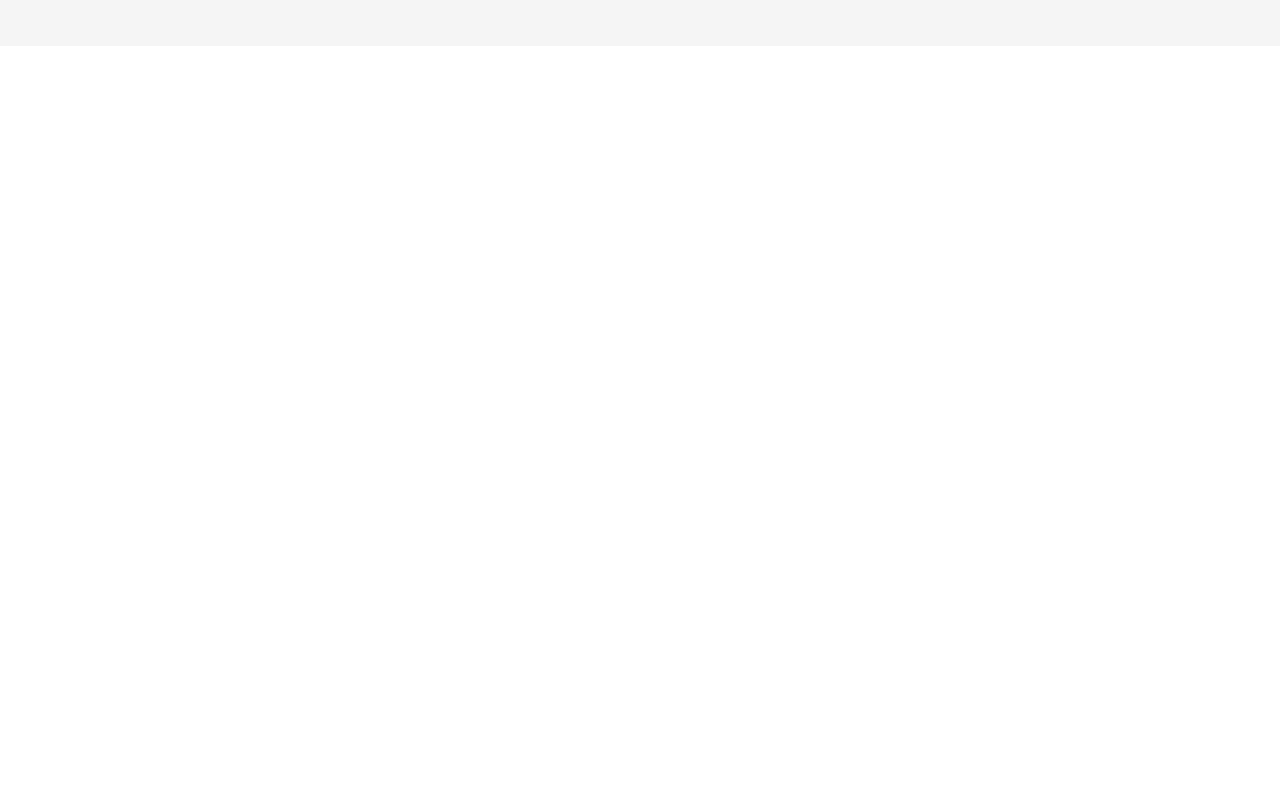
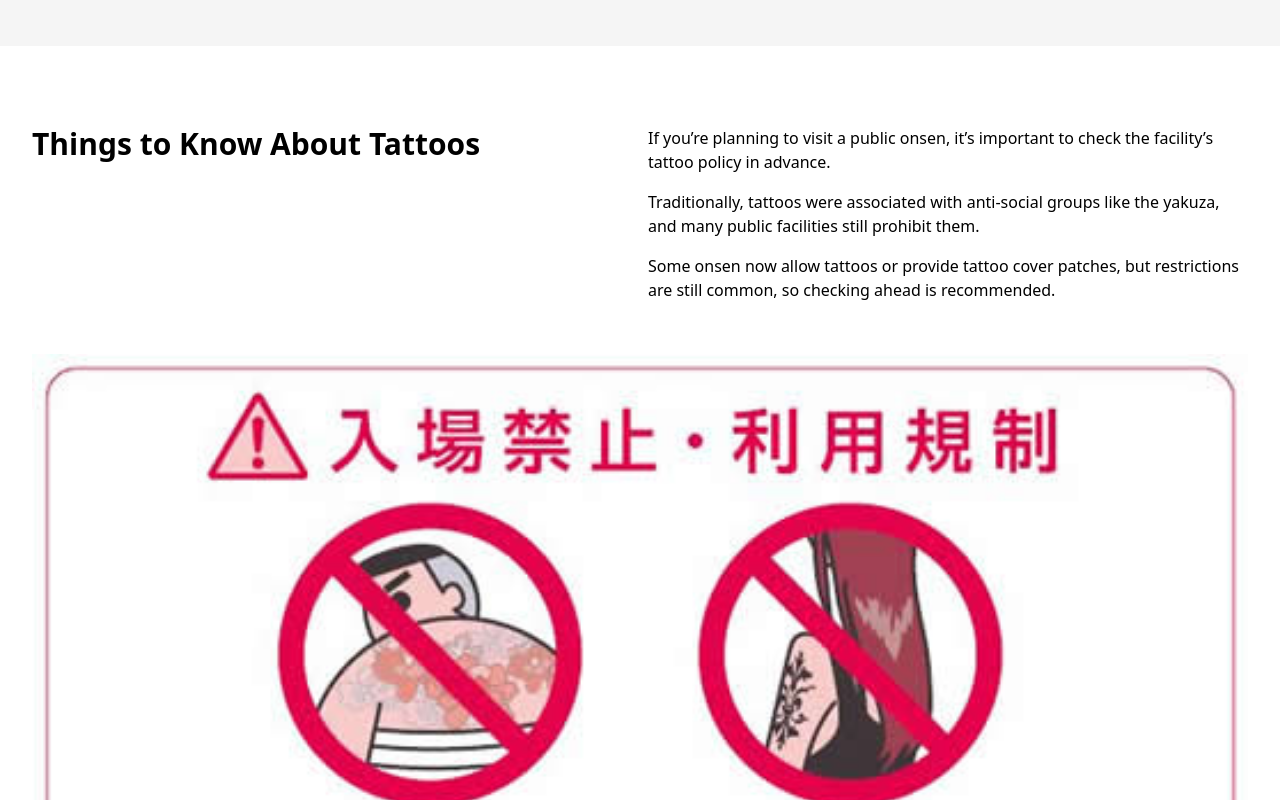
Before and after one commit to elriot/JapanOnsenTour, a React (Vite) app in the folder japan-onsen-tour/: page / in a window 1280 px wide. Shown: the part 2340-3140 px from the top of the page. Before the commit the page ends 2386 px from the top, so only its background shows below. Built offline with nearby package versions, Linux system fonts and the light colour scheme.

Commit message:
Added Component, Pages

```diff
--- a/japan-onsen-tour/src/App.jsx
+++ b/japan-onsen-tour/src/App.jsx
@@ -4,15 +4,19 @@ import WhatIsOnsen from "./pages/WhatIsOnsen";
 import HealthBenefit from "./pages/HealthBenefit";
 import BeforeYouGo from "./pages/BeforeYouGo";
 import Etiquette from "./pages/Etiquette";
+import Tattoo from "./pages/Tattoo";
 
 function App() {
   return (
     <>
 		<Header/>
+
 		<WhatIsOnsen className="bg-odd"/>
 		<HealthBenefit className="bg-even"/>
+
 		<BeforeYouGo className="bg-odd"/>
 		<Etiquette className="bg-odd"/>
+		<Tattoo className="bg-even"/>
     </>
   );
 }
--- /dev/null
+++ b/japan-onsen-tour/src/components/FullWidthImage.jsx
@@ -0,0 +1,17 @@
+function FullWidthImage({src, alt="", className="", fullWidth = "false"}){
+	const extraSettting = fullWidth === "true" ? "w-full h-auto" : "";
+
+	return(
+		<div className={`w-full flex justify-center items-center ${className}`}>
+			{/* <img src={src} alt={alt} className="w-full h-auto max-h-[80vh] object-contain"/> */}
+			<img src={src} alt={alt} className={`object-contain ${extraSettting}`}/>
+			{/* <img
+				src={src}
+				alt={alt}
+				className="w-2/3 h-auto max-h-[100vh] object-contain"
+			/> */}
+		</div>
+	);
+}
+
+export default FullWidthImage;
--- a/japan-onsen-tour/src/pages/Etiquette.jsx
+++ b/japan-onsen-tour/src/pages/Etiquette.jsx
@@ -10,7 +10,7 @@ function Etiquette({className=""}){
 	return (
 		<Section className={className}>
 			<ResponsiveRow>
-				<ResponsiveRowImage src={noren} alt="Noren sign"/>
+				<ResponsiveRowImage src={noren} alt="Noren sign" className="object-contain"/>
 				<ResponsiveRowText>
 					<Section>
 						<Heading2 className="text-center">Onsen Etiquette</Heading2>
--- /dev/null
+++ b/japan-onsen-tour/src/pages/Tattoo.jsx
@@ -0,0 +1,35 @@
+import FullWidthImage from "../components/FullWidthImage";
+import Heading2 from "../components/Heading2";
+import ResponsiveRow from "../components/ResponsiveRow";
+import ResponsiveRowText from "../components/ResponsiveRowText";
+import Section from "../components/Section";
+import tattooImg from "../images/tattoo.jpg";
+
+function Tattoo({className=""}){
+	return (
+		<Section className={className}>
+			<ResponsiveRow>
+				<ResponsiveRowText>
+					<Heading2>Things to Know About Tattoos</Heading2>
+				</ResponsiveRowText>
+				<ResponsiveRowText>
+					<p className="mb-4">
+						If you’re planning to visit a public onsen, it’s important to check the facility’s tattoo policy in advance.
+					</p>
+					<p className="mb-4">
+						Traditionally, tattoos were associated with anti-social groups like the yakuza, and many public facilities still prohibit them.
+					</p>
+					<p className="mb-4">
+						Some onsen now allow tattoos or provide tattoo cover patches, but restrictions are still common, so checking ahead is recommended.
+					</p>
+				</ResponsiveRowText>
+			</ResponsiveRow>
+			<FullWidthImage src={tattooImg} art="Tattoo warning" className="pt-5" fullWidth="true"/>
+			{/* <div className="w-full my-8">
+				<img src={tattooImg} alt="Tattoo Warning" className="w-full h-auto" />
+			</div> */}
+		</Section>
+	);
+}
+
+export default Tattoo;
```
